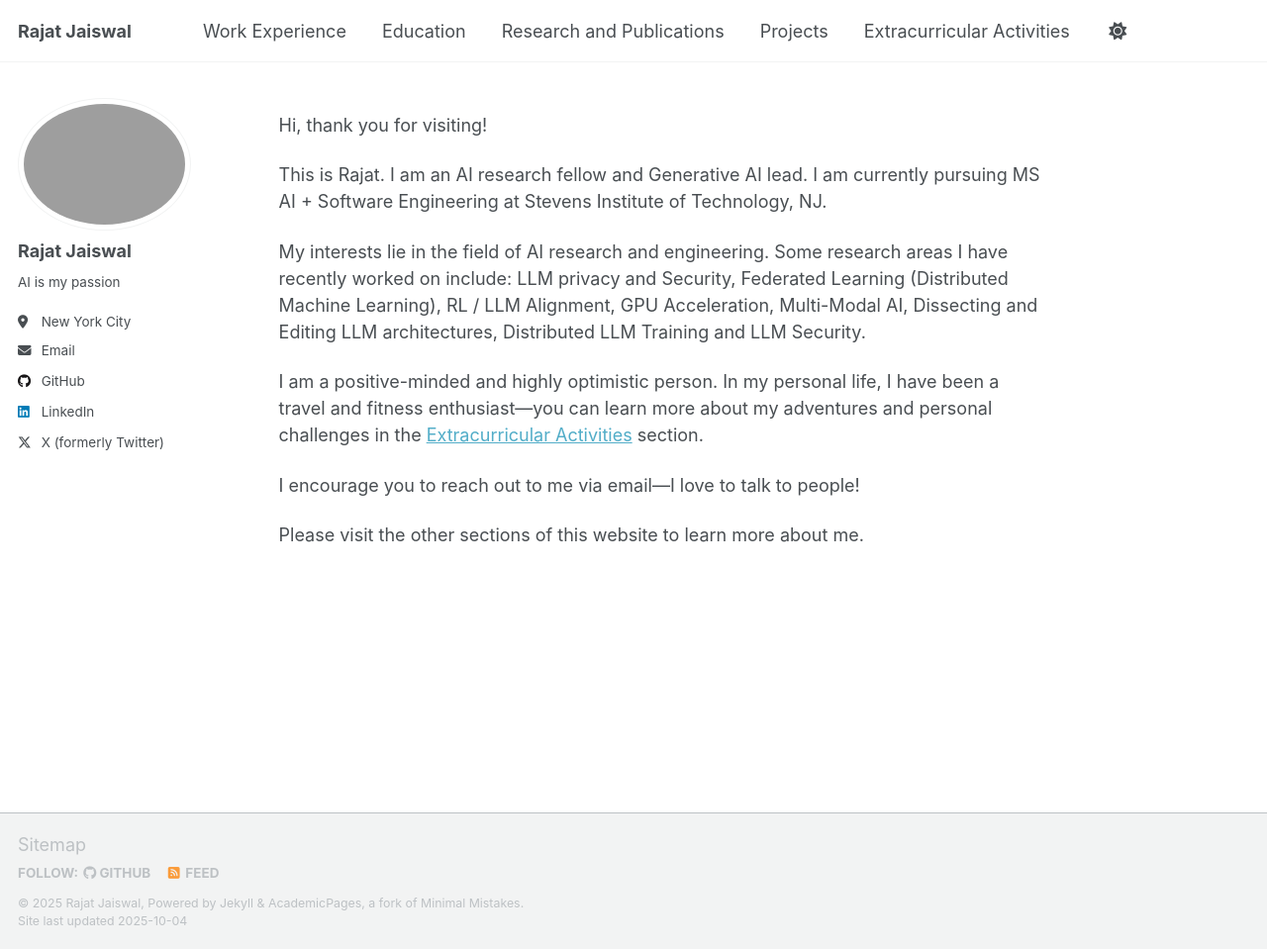
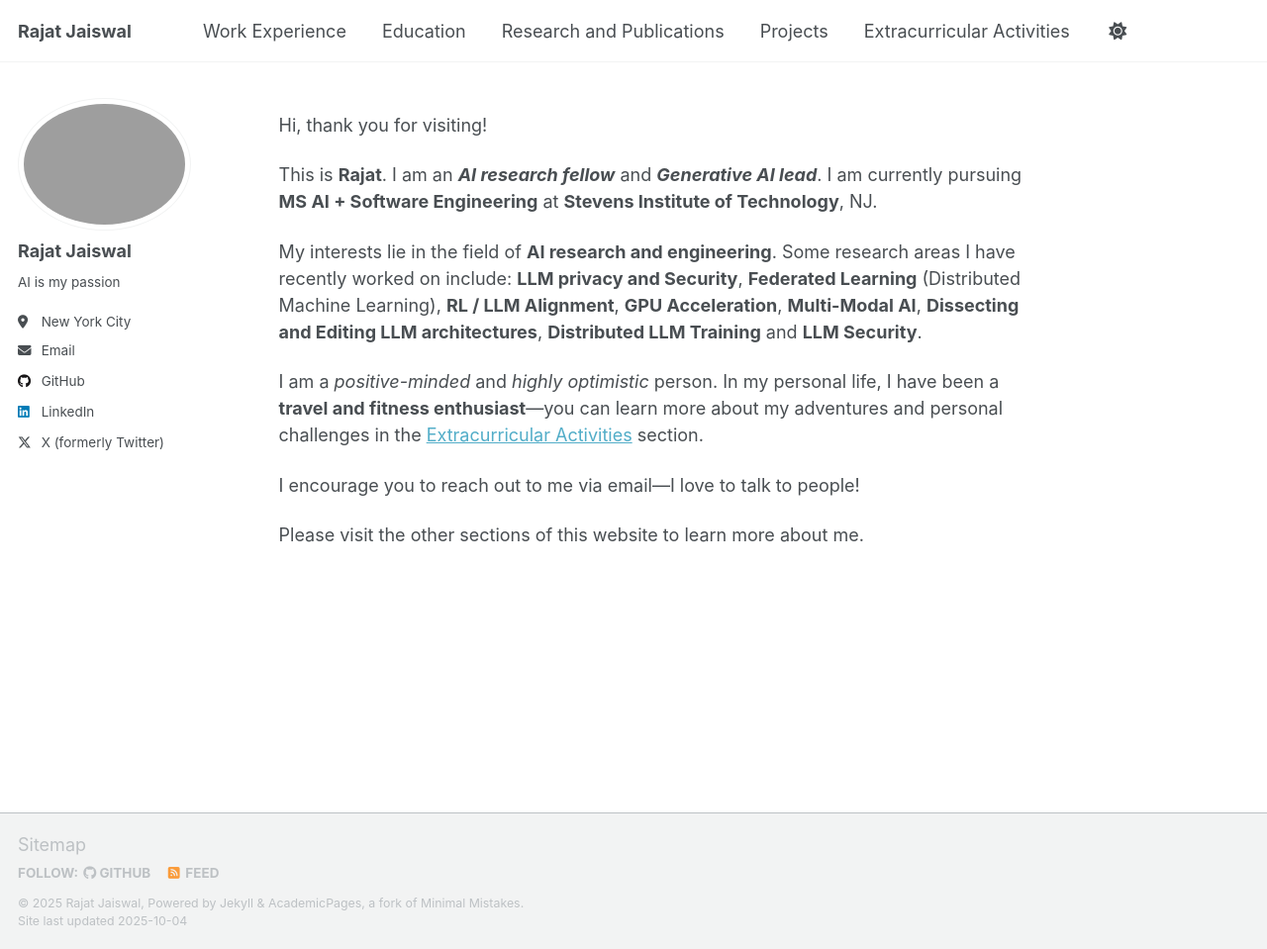
Before and after one commit to onlinerj/onlinerj.github.io, a Jekyll site: the page built from _pages/about.md, in a window 1280 px wide and 959 px high. Shown: the whole window at 99% size. Built offline with Jekyll 4.4.1, drawn with Linux system fonts in a browser that asks for light colours; a script that is not in the unit is left out.

Commit message:
Format important keywords with bold and italic in about page

```diff
--- a/_pages/about.md
+++ b/_pages/about.md
@@ -9,11 +9,11 @@ redirect_from:
 
 Hi, thank you for visiting!
 
-This is Rajat. I am an AI research fellow and Generative AI lead. I am currently pursuing MS AI + Software Engineering at Stevens Institute of Technology, NJ.
+This is **Rajat**. I am an ***AI research fellow*** and ***Generative AI lead***. I am currently pursuing **MS AI + Software Engineering** at **Stevens Institute of Technology**, NJ.
 
-My interests lie in the field of AI research and engineering. Some research areas I have recently worked on include: LLM privacy and Security, Federated Learning (Distributed Machine Learning), RL / LLM Alignment, GPU Acceleration, Multi-Modal AI, Dissecting and Editing LLM architectures, Distributed LLM Training and LLM Security.
+My interests lie in the field of **AI research and engineering**. Some research areas I have recently worked on include: **LLM privacy and Security**, **Federated Learning** (Distributed Machine Learning), **RL / LLM Alignment**, **GPU Acceleration**, **Multi-Modal AI**, **Dissecting and Editing LLM architectures**, **Distributed LLM Training** and **LLM Security**.
 
-I am a positive-minded and highly optimistic person. In my personal life, I have been a travel and fitness enthusiast—you can learn more about my adventures and personal challenges in the [Extracurricular Activities](/extracurricular/) section.
+I am a *positive-minded* and *highly optimistic* person. In my personal life, I have been a **travel and fitness enthusiast**—you can learn more about my adventures and personal challenges in the [Extracurricular Activities](/extracurricular/) section.
 
 I encourage you to reach out to me via email—I love to talk to people!
 
```
